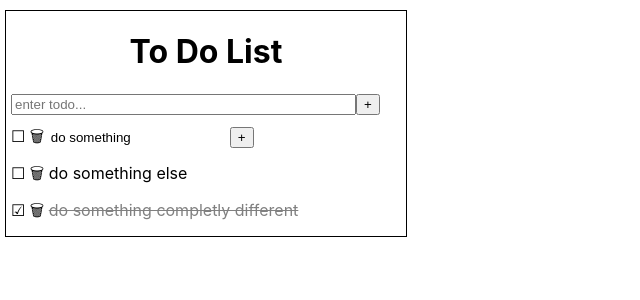
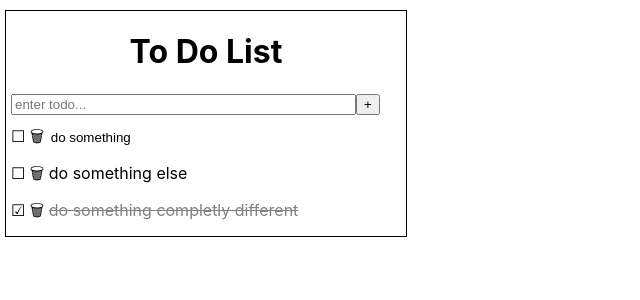
Before and after one commit to fcoteur/todo-react, a React (Create React App) app: page / in a window 1280 px wide. Both pictures are taken after a click on the element "do something". Shown: the top 300 px of the page, without its empty margins (0-640 px from the left). Built offline with nearby package versions, Linux system fonts and the light colour scheme.

Commit message:
improve edition todo, still miss to focus on todo automatically

```diff
--- a/src/Todo.js
+++ b/src/Todo.js
@@ -42,8 +42,7 @@ export default class Todo extends Component {
     this.setState({title: e.target.value })
   }
 
-  handleSubmit(e) {
-    e.preventDefault();
+  handleSubmit() {
     this.props.edit(this.state)
     this.setState({
       id: '',
@@ -58,17 +57,24 @@ export default class Todo extends Component {
     const strikeThrough = this.props.todo.done === true ? {textDecoration: "line-through",color:"grey"} : {}
     return (
       <Box>
-        <div style={{display: this.state.edit === true ? "none" : "block"}}>
-          <span style={{cursor: "pointer"}} onClick={this.props.toggle}>{status}</span> {' '}
-          <span style={{cursor: "pointer"}} onClick={this.props.delete}>{String.fromCharCode(0xD83D,0xDDD1)}</span>{' '}
+        <span style={{cursor: "pointer"}} onClick={this.props.toggle}>{status}</span> {' '}
+        <span style={{cursor: "pointer"}} onClick={this.props.delete}>{String.fromCharCode(0xD83D,0xDDD1)}</span>{' '}
+
+        <div style={{display: this.state.edit === true ? "none" : "inline"}}>
           <span style={strikeThrough} onClick={this.handleClick}>{this.props.todo.title}</span>
         </div>
-        <form onSubmit={this.handleSubmit} style={{display: this.state.edit === false ? "none" : "block"}}>
-          <span style={{cursor: "pointer"}} onClick={this.props.toggle}>{status}</span> {' '}
-          <span style={{cursor: "pointer"}} onClick={this.props.delete}>{String.fromCharCode(0xD83D,0xDDD1)}</span>{' '}
-          <input value={this.state.title} name='title' onChange={this.handleChange} style={{border: "none"}}/>
-          <input type='submit' value='+' />
-        </form>
+
+        <div style={{display: this.state.edit === false ? "none" : "inline"}}>
+          <input
+            id={this.props.todo.id}
+            value={this.state.title}
+            autoComplete="off"
+            name='title'
+            onChange={this.handleChange}
+            style={{border: "none"}}
+            onBlur={this.handleSubmit}
+          />
+        </div>
       </Box>
     )
   }
```
